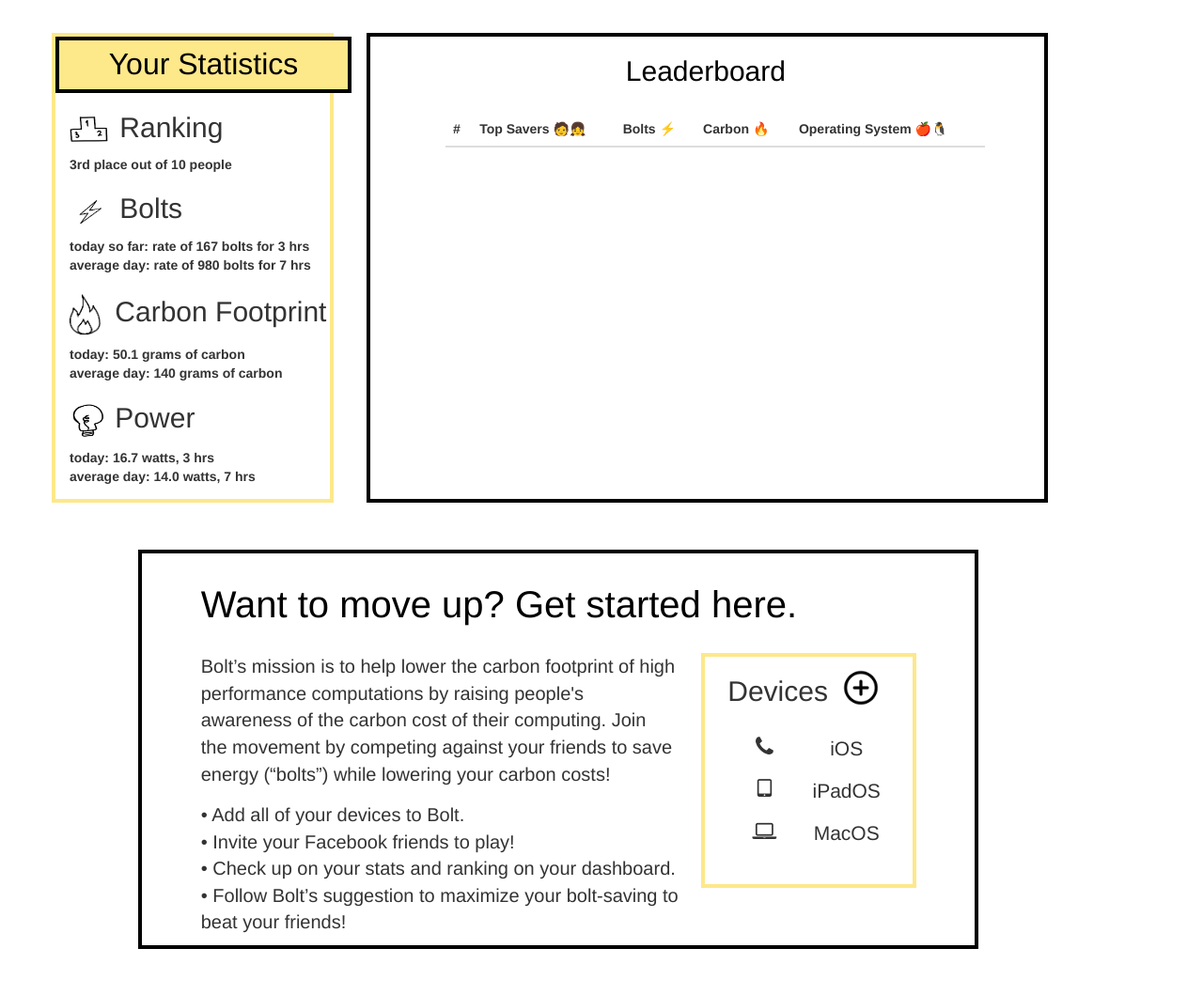
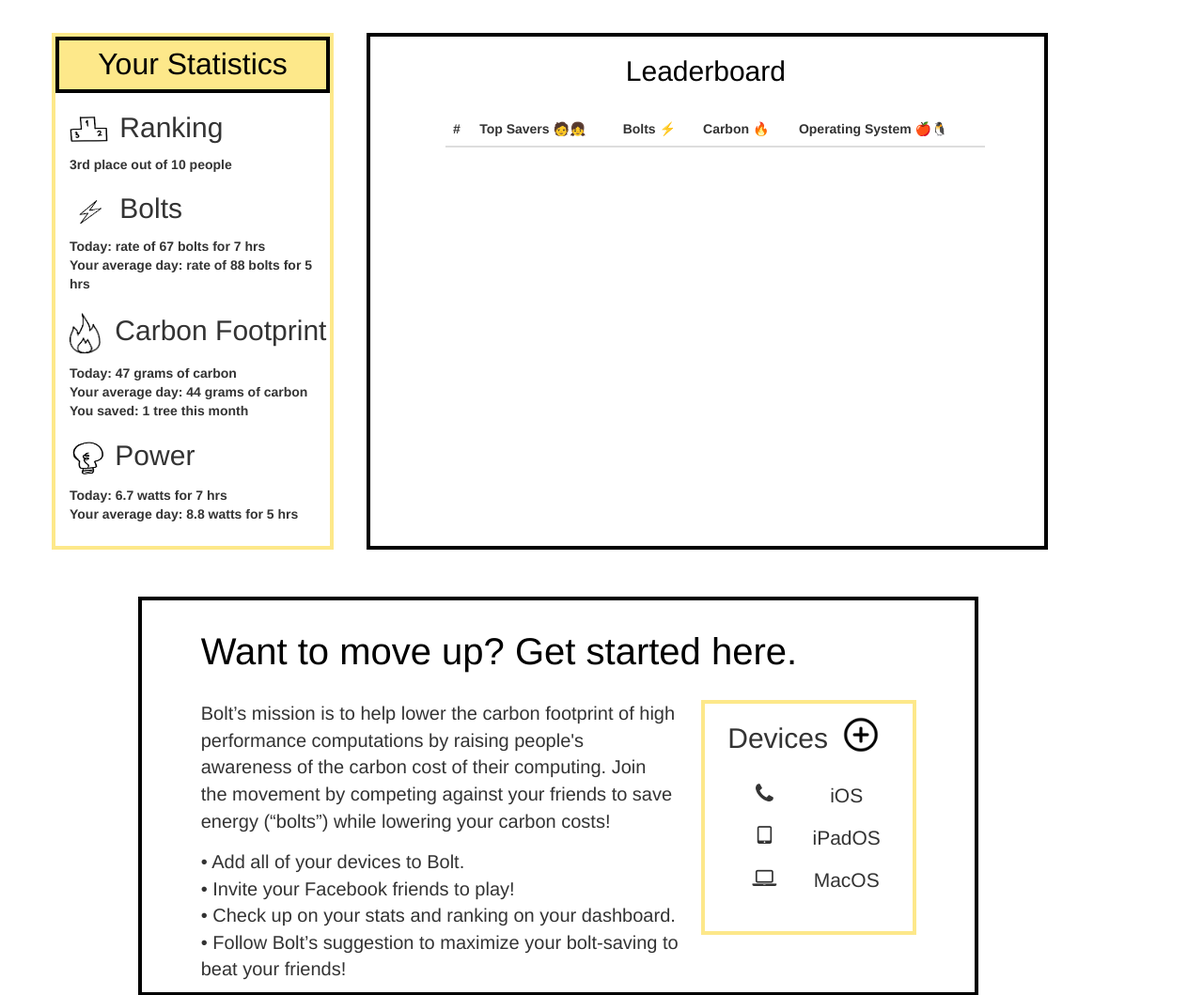
Before and after one commit to ayushdewan/HackMIT-Green, a Flask app: page /home in a window 1280 px wide. Shown: the part 51-1110 px from the top of the page at 94% size. Run offline with Flask 2, Linux system fonts and the light colour scheme; data that the repository does not hold is empty; some libraries are stand-ins or nearby versions.

Commit message:
final changes

```diff
--- a/application.py
+++ b/application.py
@@ -44,6 +44,7 @@ def home():
         cursor.execute(sql)
         result = cursor.fetchall()
     for i in result:
+        # i["carbon"] *= 7
         if i["name"] == "Ayush":
             i["hls"] = True
         else:
@@ -57,17 +58,41 @@ def dashboard():
 
 @app.route('/list')
 def list():
-    with connection.cursor() as cursor:
-        # Read a single record
-        sql = "SELECT `*` FROM `board`"
-        cursor.execute(sql)
-        result = cursor.fetchall()
+    import psutil
+    procs = {}
+    # Iterate over all running processes
+    for proc in psutil.process_iter():
+        # Get process detail as dictionary
+        pInfoDict = proc.as_dict(attrs=['pid', 'name', 'cpu_percent'])
+        p = psutil.Process(pInfoDict['pid'])
+        # x = p.memory_info()[1]
+        x = p.memory_percent(memtype="vms")
+        if pInfoDict["name"] not in procs:
+            procs[pInfoDict["name"]] = x
+        else:
+            procs[pInfoDict["name"]] += x
+
+    lst = []
+    for k in procs:
+        lst.append((procs[k], k))
+        lst.sort()
+        lst = lst[::-1]
+
+    exc = {"svchost.exe", "vmmem"}
+    result = []
+    process_id = 1
+    total_usage = 0
+    for i in lst:
+        if i[1] not in exc:
+            result.append({"id": process_id, "name": i[1], "bolts": i[0], "carbon": i[0]})
+            process_id += 1
+            total_usage += i[0]
+            if process_id > 10:
+                break
+
     for i in result:
-        if i["name"] == "Ayush":
-            i["hls"] = True
-        else:
-            i["hls"] = False
-        print(i["name"], i["hls"])
+        i['bolts'] = round(44 * i['bolts'] / total_usage, 2)
+        i['carbon'] = round(87 * i['carbon'] / total_usage, 2)
     return render_template("dashboard.html", table=result)
 
 @app.route('/family')
--- a/templates/home.html
+++ b/templates/home.html
@@ -64,13 +64,13 @@
     <br>
     <div class="container" style="padding: 0;">
         <div class="column"
-        style="height: 500px; width: 300px;
+        style="height: 550px; width: 300px;
               margin-right: 3%; border: 4px solid rgb(253, 232, 138)">
 
           <div class="zoom">
             <button onclick="window.location.href='/list'"
             style="background-color:rgb(253, 232, 138);
-                  color:black; width: 315px; height: 60px;
+                  color:black; width: 292px; height: 60px;
                   border: 0; font-size: xx-large; font-weight: 500; border: black; border: 4px solid">
                   Your Statistics</button>
         </div>
@@ -84,33 +84,34 @@
             <h2><img style="height: 35px; width: 60px" src="/static/bolt.png" alt="logo" /> Bolts</h2>
 
             <div class=container style='padding:2.5;'>
-              <b style = "text-align: left;"> today so far: rate of 167 bolts for 3 hrs  </b>
+              <b style = "text-align: left;"> Today: rate of 67 bolts for 7 hrs  </b>
               <br>
-              <b style = "text-align: left;"> average day: rate of 980 bolts for 7 hrs </b>
+              <b style = "text-align: left;"> Your average day: rate of 88 bolts for 5 hrs </b>
 
             </div>
 
             <h2><img style="height: 45px; width: 55px" src="/static/firecarbon.png" alt="logo" /> Carbon Footprint</h2>
               <div class=container style='padding:2.5;'>
-                <b style = "text-align: left;"> today: 50.1 grams of carbon</b>
+                <b style = "text-align: left;"> Today: 47 grams of carbon</b>
                 <br>
-                <b style = "text-align: left;"> average day: 140 grams of carbon </b>
-
+                <b style = "text-align: left;"> Your average day: 44 grams of carbon </b>
+                <br>
+                <b style = "text-align: left;"> You saved: 1 tree this month</b>
               </div>
 
 
             <h2><img style="height: 40px; width: 55px" src="/static/lightbulb.png" alt="logo" /> Power </h2>
 
             <div class=container style='padding:2.5;'>
-              <b style = "text-align: left;"> today: 16.7 watts, 3 hrs</b>
+              <b style = "text-align: left;"> Today: 6.7 watts for 7 hrs</b>
               <br>
-              <b style = "text-align: left;"> average day: 14.0 watts, 7 hrs </b>
+              <b style = "text-align: left;"> Your average day: 8.8 watts for 5 hrs </b>
 
             </div>
 
 
         </div>
-        <div class="column" style="border: 4px solid black; height: 500px; width: 62%; ">
+        <div class="column" style="border: 4px solid black; height: 550px; width: 62%; ">
             <div class="row" style="width: 80%; margin: 0 80px">
                 <div class="column" style="width:40%">
                     <h2 style="text-align: left; color: #000000">&nbsp;&nbsp;&nbsp;&nbsp;&nbsp;&nbsp;&nbsp;&nbsp;&nbsp;&nbsp;&nbsp;&nbsp;&nbsp;&nbsp;&nbsp;&nbsp;&nbsp;&nbsp;&nbsp;&nbsp;&nbsp;&nbsp;&nbsp;Leaderboard</h2>
--- a/templates/includes/_navbar.html
+++ b/templates/includes/_navbar.html
@@ -9,7 +9,7 @@
         <span class="icon-bar"></span>
         <span class="icon-bar"></span>
       </button>
-      <a href="/" class="pull-left"><img src="/static/boltlogo.PNG" style="width:150px;height:50px;"></a>
+      <a href="/home" class="pull-left"><img src="/static/boltlogo.PNG" style="width:150px;height:50px;"></a>
     </div>
     <div id="myNavbar" class="collapse navbar-collapse">
       <ul class="nav navbar-nav navbar-right">
```
Also changed, not shown: templates/dashboard.html (+3 -7 lines).
